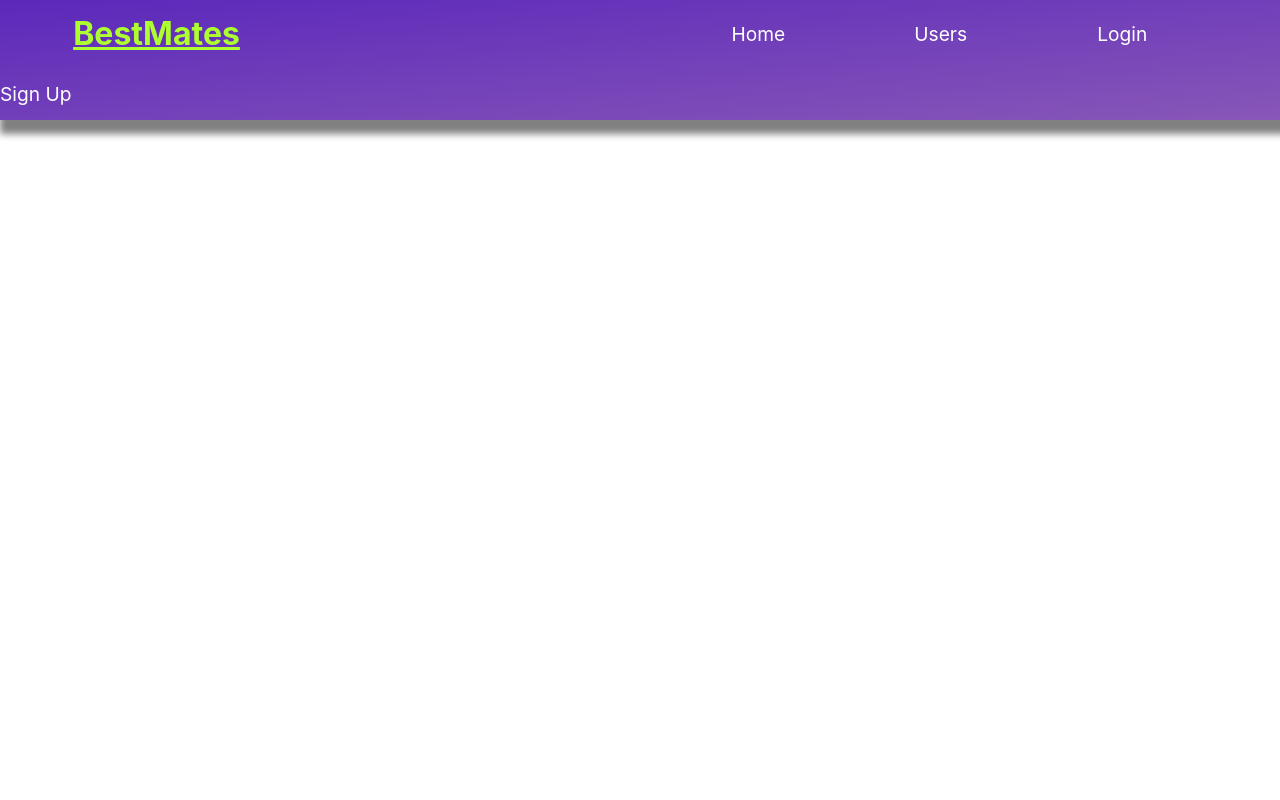
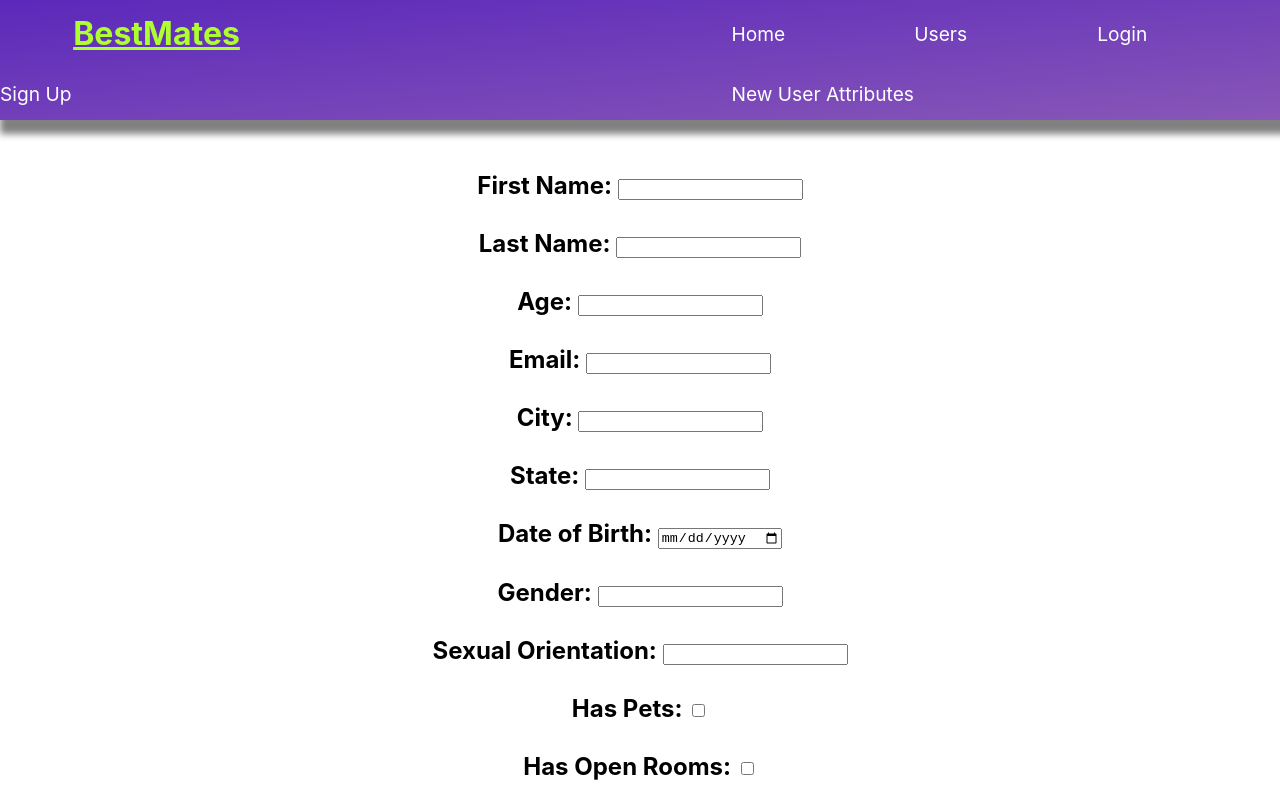
Before and after one commit to sreeves07/BestMates-Frontend, a React (Create React App) app: page /new-user-attributes in a window 1280 px wide. Shown: the top 800 px of the page. Built offline with nearby package versions, Linux system fonts and the light colour scheme; no server answers.

Commit message:
Add Route for NewUserAttributes Page and Form

```diff
--- a/src/App.js
+++ b/src/App.js
@@ -8,6 +8,7 @@ import Index from "./Pages/Index";
 import FourOFour from "./Pages/FourOFour";
 import SignIn from './Pages/SignIn';
 import SignUp from './Pages/SignUp';
+import NewUserAttributes from './Pages/NewUserAttributes';
 import "./App.css";
 
 function App() {
@@ -19,6 +20,7 @@ function App() {
             <Route path="/" element={<Home />} />
             <Route path="/signin" element={<SignIn />} />
             <Route path="/signup" element={<SignUp />} />
+            <Route path="/new-user-attributes" element={<NewUserAttributes />} />
             <Route path="/users/:id/edit" element={<EditUser />} />
             <Route path="/users" element={<Index />} />
             <Route path="/users/:id" element={<Show />} />
--- a/src/Components/NavBar.js
+++ b/src/Components/NavBar.js
@@ -20,6 +20,10 @@ const NavBar = () => {
       <Link to="/signup">
         Sign Up
       </Link>
+
+      <Link to="/new-user-attributes">
+        New User Attributes
+      </Link>
     </nav>
   );
 };
--- a/src/Components/NewUserForm.js
+++ b/src/Components/NewUserAttributesForm.js
@@ -7,7 +7,7 @@ import { useNavigate, Link } from "react-router-dom";
 const API = process.env.REACT_APP_API_URL;
 
 
-function NewUserForm() {
+function NewUserAttributesForm() {
   let navigate = useNavigate();
   const [checked, setChecked] = useState(false)
   const [input, setInput] = useState("")
@@ -217,4 +217,4 @@ function NewUserForm() {
   )
 }
 
-export default NewUserForm
+export default NewUserAttributesForm
--- /dev/null
+++ b/src/Pages/NewUserAttributes.js
@@ -0,0 +1,13 @@
+import NewUserAttributesForm from "../Components/NewUserAttributesForm";
+
+const NewUserAttributes = () => {
+  return (
+    <div className="New">
+      <h2 className="header">
+        <NewUserAttributesForm />
+      </h2>
+    </div>
+  );
+};
+
+export default NewUserAttributes;
```
Also changed, not shown: src/Pages/Sign_Up.js (deleted, +0 -13 lines).
